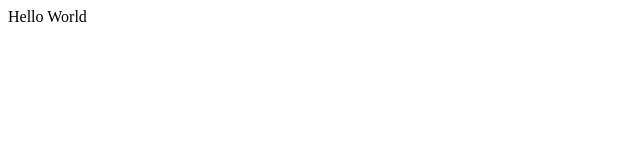
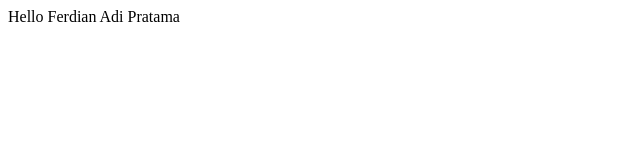
Before and after one commit to ferdianadi1/Belajar-Github-Dekstop, a plain HTML site: page index.html in a window 1280 px wide. Shown: the whole page, without its empty margins (0-640 px from the left). Drawn offline with Linux system fonts and the light colour scheme.

Commit message:
perubahan tulisan Hello World

```diff
--- a/index.html
+++ b/index.html
@@ -3,6 +3,6 @@
     <title>Hello</title>
   </head>
   <body>
-    <p> Hello World</p>
+    <p> Hello Ferdian Adi Pratama</p>
   </body>
 </html>
```
